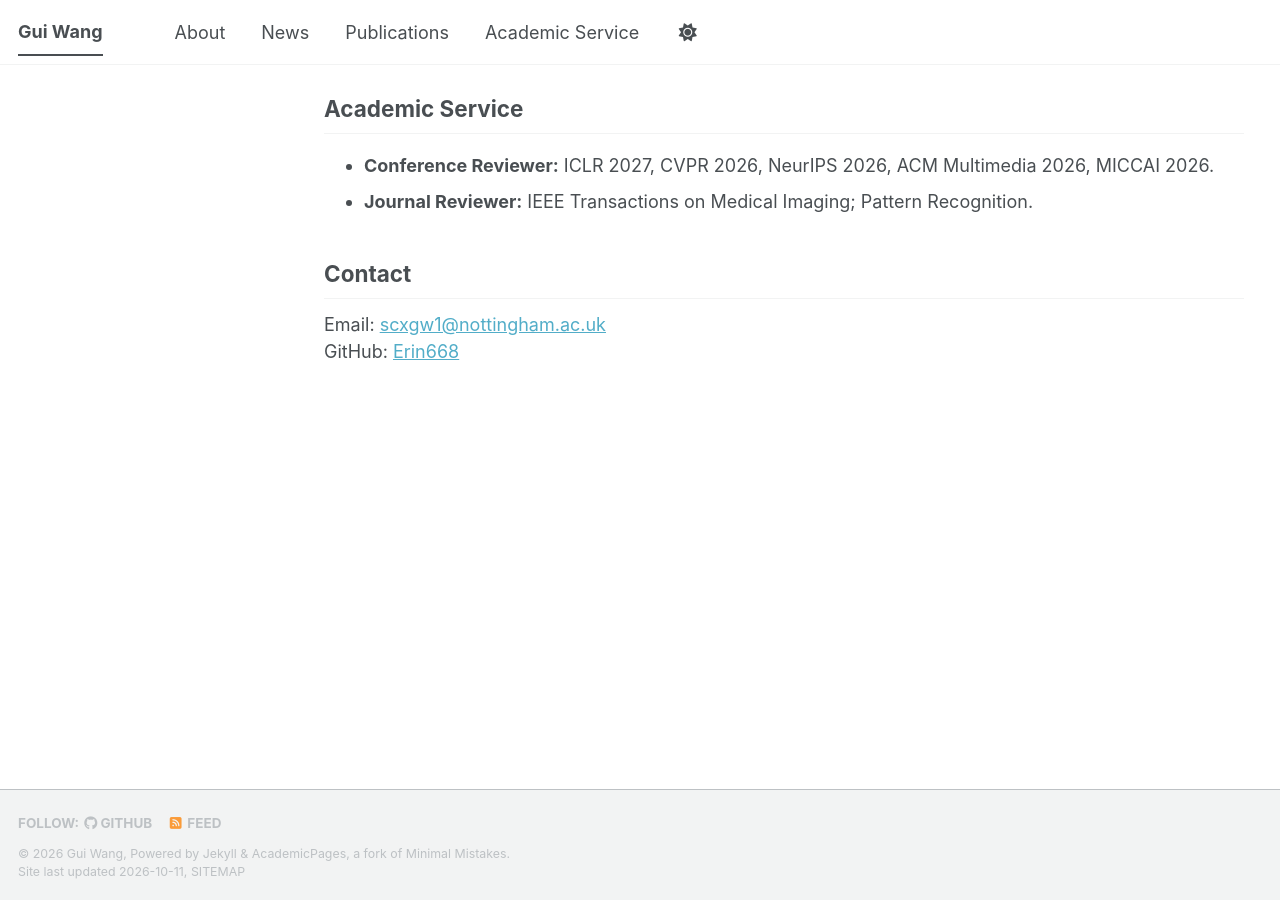
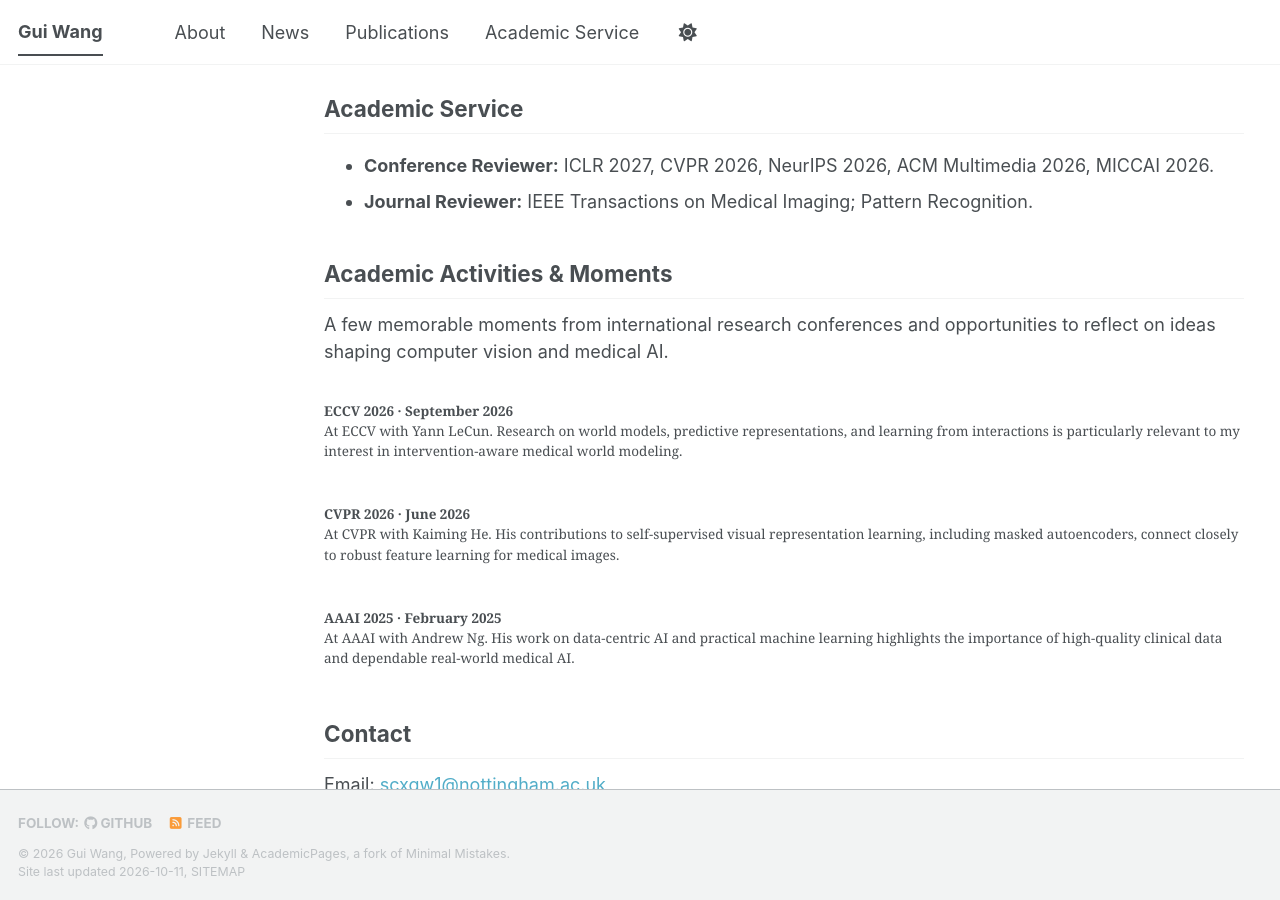
Before and after one commit to Erin668/Erin668.github.io, a Jekyll site: the page built from _pages/about.md, in a window 1280 px wide and 900 px high, scrolled down 2745 px. Built offline with Jekyll 4.4.1, drawn with Linux system fonts in a browser that asks for light colours; a style sheet for code colours, icons or effects is not loaded.

Commit message:
Add subtle academic conference moments section with three research-focused captions

```diff
--- a/_pages/about.md
+++ b/_pages/about.md
@@ -71,6 +71,28 @@
 - **Conference Reviewer:** ICLR 2027, CVPR 2026, NeurIPS 2026, ACM Multimedia 2026, MICCAI 2026.
 - **Journal Reviewer:** IEEE Transactions on Medical Imaging; Pattern Recognition.
 
+## Academic Activities & Moments
+
+A few memorable moments from international research conferences and opportunities to reflect on ideas shaping computer vision and medical AI.
+
+<div class="academic-moments">
+  <figure class="academic-moment">
+    {% assign eccv_photo = site.static_files | where: "path", "/assets/ECCV2026-LeCun.jpg" | first %}
+    {% if eccv_photo %}<a href="{{ '/assets/ECCV2026-LeCun.jpg' | relative_url }}" target="_blank"><img src="{{ '/assets/ECCV2026-LeCun.jpg' | relative_url }}" alt="At ECCV 2026 with Yann LeCun" loading="lazy"></a>{% endif %}
+    <figcaption><strong>ECCV 2026 · September 2026</strong><br>At ECCV with Yann LeCun. Research on world models, predictive representations, and learning from interactions is particularly relevant to my interest in intervention-aware medical world modeling.</figcaption>
+  </figure>
+  <figure class="academic-moment">
+    {% assign cvpr_photo = site.static_files | where: "path", "/assets/CVPR2026-KaimingHe.jpg" | first %}
+    {% if cvpr_photo %}<a href="{{ '/assets/CVPR2026-KaimingHe.jpg' | relative_url }}" target="_blank"><img src="{{ '/assets/CVPR2026-KaimingHe.jpg' | relative_url }}" alt="At CVPR 2026 with Kaiming He" loading="lazy"></a>{% endif %}
+    <figcaption><strong>CVPR 2026 · June 2026</strong><br>At CVPR with Kaiming He. His contributions to self-supervised visual representation learning, including masked autoencoders, connect closely to robust feature learning for medical images.</figcaption>
+  </figure>
+  <figure class="academic-moment">
+    {% assign aaai_photo = site.static_files | where: "path", "/assets/AAAI2025-AndrewNg.jpg" | first %}
+    {% if aaai_photo %}<a href="{{ '/assets/AAAI2025-AndrewNg.jpg' | relative_url }}" target="_blank"><img src="{{ '/assets/AAAI2025-AndrewNg.jpg' | relative_url }}" alt="At AAAI 2025 with Andrew Ng" loading="lazy"></a>{% endif %}
+    <figcaption><strong>AAAI 2025 · February 2025</strong><br>At AAAI with Andrew Ng. His work on data-centric AI and practical machine learning highlights the importance of high-quality clinical data and dependable real-world medical AI.</figcaption>
+  </figure>
+</div>
+
 ## Contact
 
 Email: [scxgw1@nottingham.ac.uk](mailto:scxgw1@nottingham.ac.uk)
```
